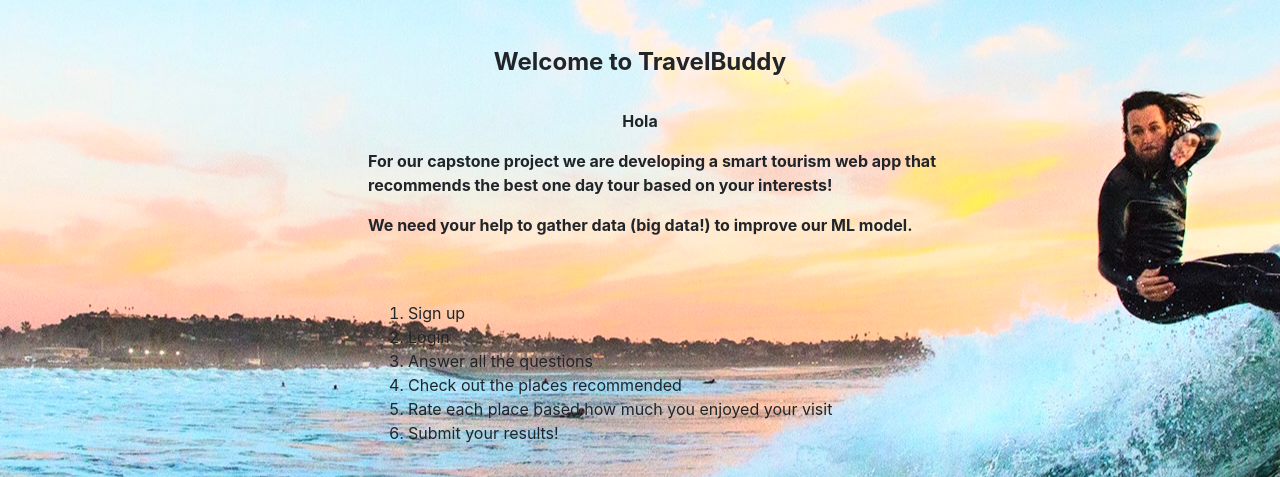
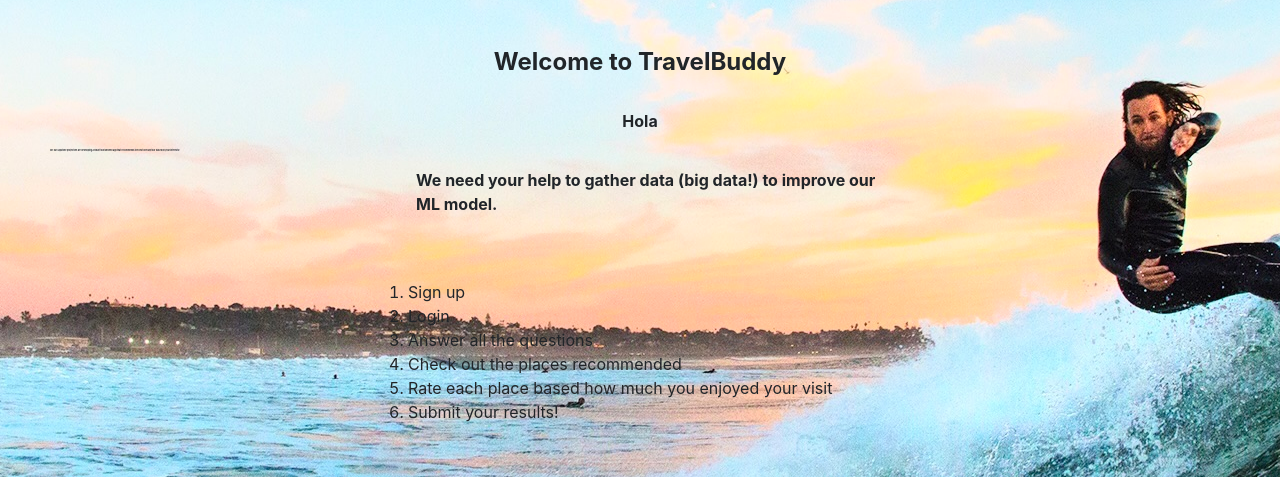
Before and after one commit to Hupperich-Manuel/Smart_Tourism, a Django app: page /home/ in a window 1280 px wide. Shown: the part 86-563 px from the top of the page. Run offline with Django 4.2, Linux system fonts and the light colour scheme; some libraries are stand-ins or nearby versions.

Commit message:
cover page home

```diff
--- a/home/templates/home/main.html
+++ b/home/templates/home/main.html
@@ -20,13 +20,13 @@
 </head>
 <body>
 	{%  include 'registration/navbar.html' %}
-	<h4 style="text-align:center; margin-top:2em"><b>Welcome to TravelBuddy</b></h4>
+	<h4 style="text-align:center; margin-top:2em; "><b>Welcome to TravelBuddy</b></h4>
 	<div><b>
 		<p style='text-align:center; margin-top:2em'>Hola</p>
 
-		<p style='position:relative; margin-left:23em; margin-right:20em; margin-top:1em;'>For our capstone project we are developing a smart tourism web app that recommends the best one day tour based on your interests! </p>
+		<p style='position:relative; margin-left:25em; margin-right:23em; margin-top:1em;font-size:2px;'>For our capstone project we are developing a smart tourism web app that recommends the best one day tour based on your interests! </p>
 
-		<p style='position:relative; margin-left:23em; margin-right:20em; margin-top:1em;'>We need your help to gather data (big data!) to improve our ML model.
+		<p style='position:relative; margin-left:26em; margin-right:24em; margin-top:1em;'>We need your help to gather data (big data!) to improve our ML model.
 		</p>
 	</b>
 	<ol style='position:relative; margin-left:23em; margin-right:20em; margin-top:4em;'>
```
